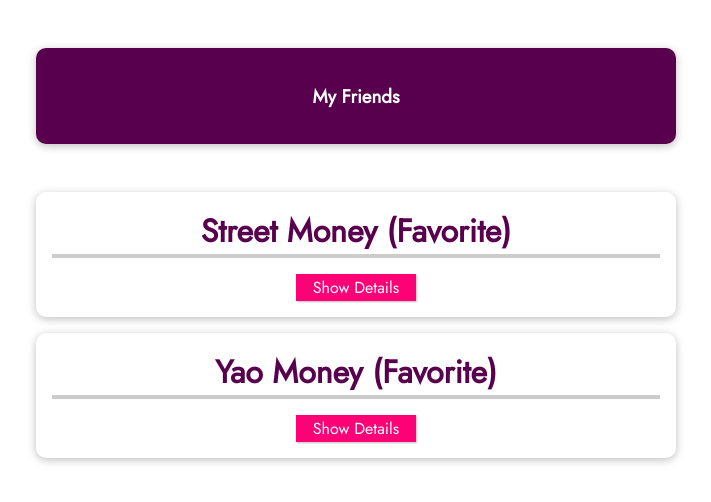
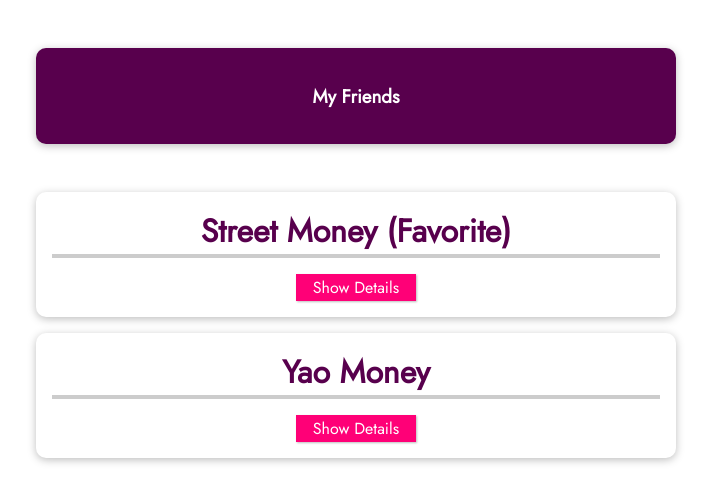
Before and after one commit to mutuadavid93/vue-road, a Vue app: page / in a window 1280 px wide. Shown: the top 502 px of the page, without its empty margins (284-995 px from the left). Built offline with nearby package versions, Linux system fonts and the light colour scheme.

Commit message:
feat(component-communication): Emit custom events from child to parent component

```diff
--- a/src/App.vue
+++ b/src/App.vue
@@ -4,11 +4,13 @@
     <ul>
       <friend-contact
         v-for="friend in friends"
+        :id="friend.id"
         :key="friend.id"
         :name="friend.name"
         :phone-number="friend.phone"
         :email-address="friend.email"
-        :is-favorite="true"
+        :is-favorite="friend.isFavorite"
+        @toggle-favorite="toggleFavoriteStatus"
       ></friend-contact>
     </ul>
   </section>
@@ -24,15 +26,24 @@ export default {
           name: "Street Money",
           phone: "+254 792 056 402",
           email: "istreetec@gmail.com",
+          isFavorite: true,
         },
         {
-          id: 1,
+          id: 2,
           name: "Yao Money",
           phone: "+254 792 056 402",
           email: "istreetec@gmail.com",
+          isFavorite: false,
         },
       ],
     };
+  },
+  methods: {
+    toggleFavoriteStatus(friendId) {
+      let foundFriend = this.friends.find((friend) => friend.id === friendId);
+      // Negate that single found object's state
+      foundFriend.isFavorite = !foundFriend.isFavorite;
+    },
   },
 };
 </script>
--- a/src/components/FriendContact.vue
+++ b/src/components/FriendContact.vue
@@ -1,7 +1,7 @@
 <template>
   <li>
     <h2 @click="toggleFavorite">
-      {{ name }} {{ favoriteFriend ? "(Favorite)" : "" }}
+      {{ name }} {{ isFavorite ? "(Favorite)" : "" }}
     </h2>
     <button @click="toggleDetails">
       {{ detailsVisible ? "Hide" : "Show" }} Details
@@ -23,6 +23,7 @@ export default {
   //
   // We can as well validate props we are expecting to receive
   props: {
+    id: { type: Number, required: true },
     name: { type: String, required: true },
     phoneNumber: { type: String, required: true },
     emailAddress: { type: String, required: true },
@@ -38,9 +39,6 @@ export default {
   data() {
     return {
       detailsVisible: false,
-      // Instead create new property inside the component which needs to mutate
-      // the data after pointing a prop from Parent component to it
-      favoriteFriend: this.isFavorite,
     };
   },
   methods: {
@@ -48,7 +46,9 @@ export default {
       this.detailsVisible = !this.detailsVisible;
     },
     toggleFavorite() {
-      this.favoriteFriend = !this.favoriteFriend;
+      // You can use $emit() to emit events from Child to Parent component.
+      // It emits your custom events which can be listened on the parent
+      this.$emit("toggle-favorite", this.id);
     },
   },
 };
```
